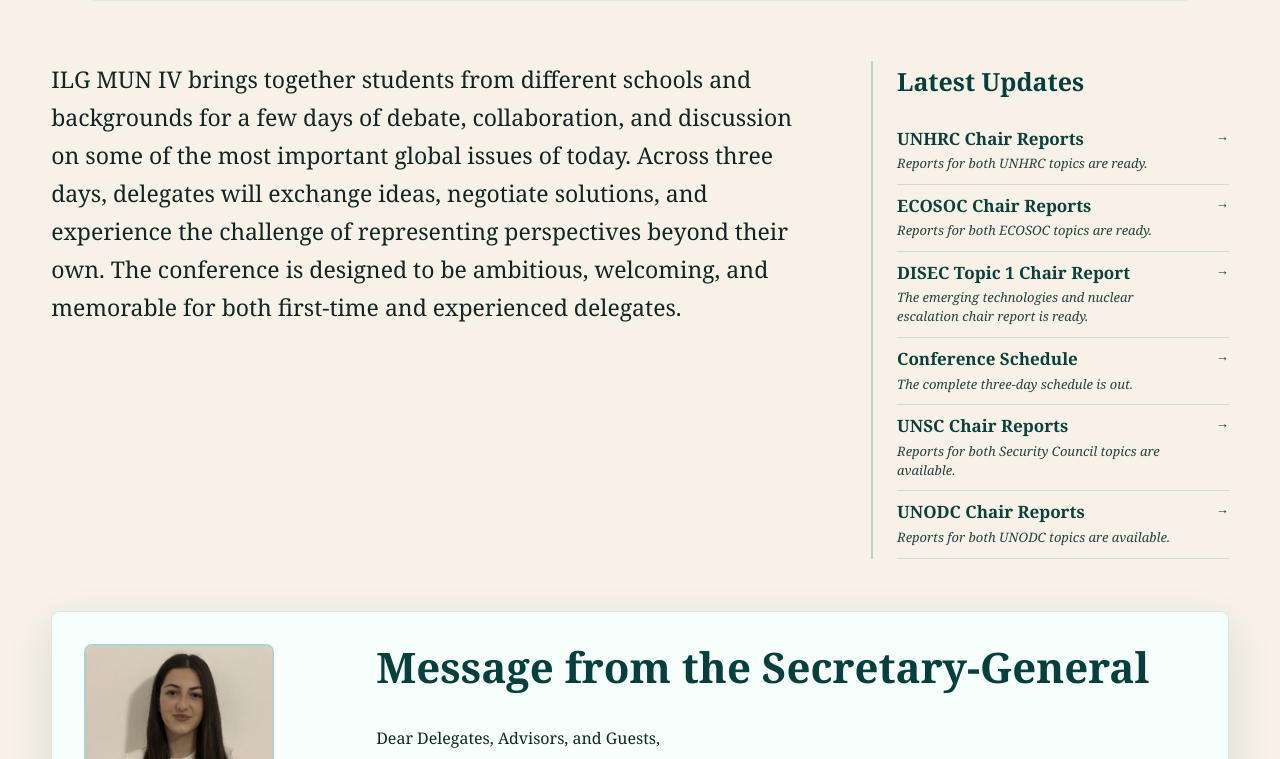
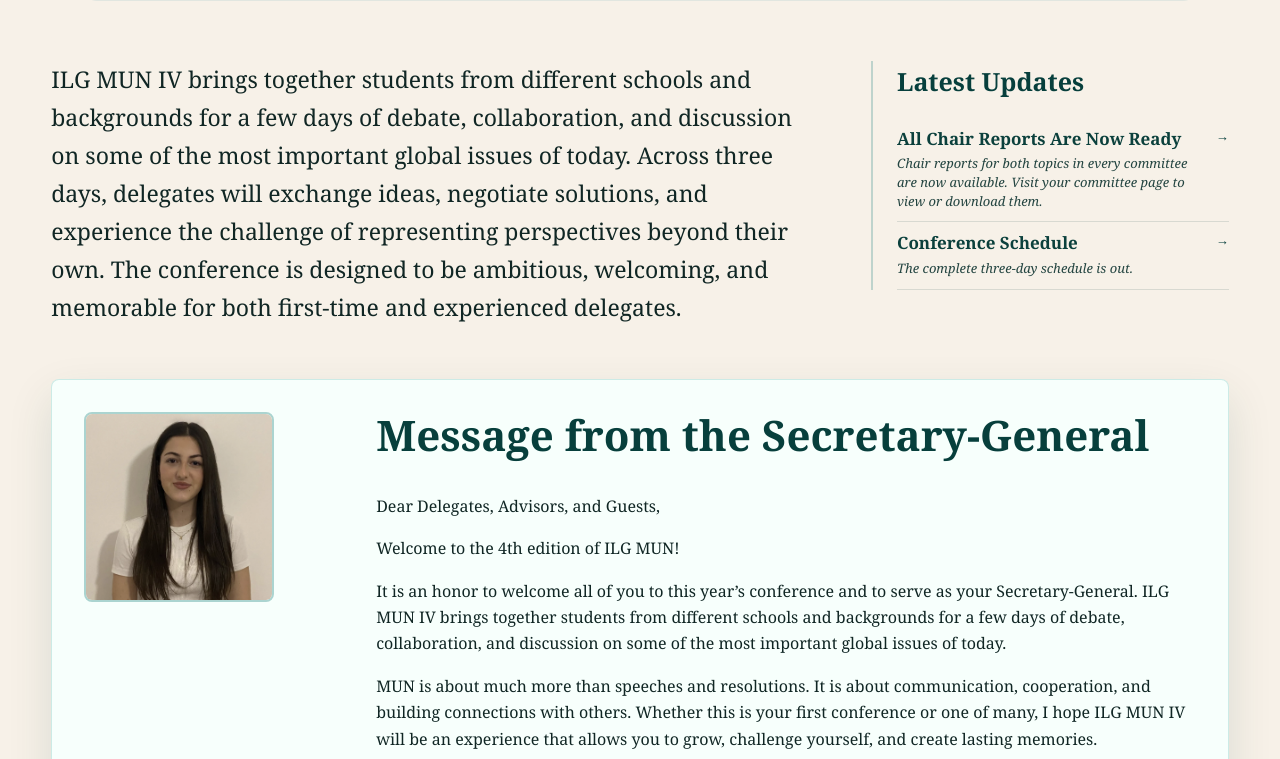
Before and after one commit to erikaduraku-cmd/ilgmuniv, a website built with Vite: page ILGMUN/index.html in a window 1280 px wide. Shown: the part 1531-2290 px from the top of the page. Built offline with nearby package versions, Linux system fonts and the light colour scheme.

Commit message:
Update index.html

```diff
--- a/ILGMUN/index.html
+++ b/ILGMUN/index.html
@@ -83,12 +83,8 @@
 <div class="home-intro-copy"><p>ILG MUN IV brings together students from different schools and backgrounds for a few days of debate, collaboration, and discussion on some of the most important global issues of today. Across three days, delegates will exchange ideas, negotiate solutions, and experience the challenge of representing perspectives beyond their own. The conference is designed to be ambitious, welcoming, and memorable for both first-time and experienced delegates.</p></div>
 <aside class="latest-updates" aria-labelledby="latest-updates-title">
 <h2 id="latest-updates-title">Latest Updates</h2>
-<a href="#unhrc"><span><strong>UNHRC Chair Reports</strong><small>Reports for both UNHRC topics are ready.</small></span><span aria-hidden="true">→</span></a>
-<a href="#ecosoc"><span><strong>ECOSOC Chair Reports</strong><small>Reports for both ECOSOC topics are ready.</small></span><span aria-hidden="true">→</span></a>
-<a href="#disec"><span><strong>DISEC Topic 1 Chair Report</strong><small>The emerging technologies and nuclear escalation chair report is ready.</small></span><span aria-hidden="true">→</span></a>
+<a href="#committees"><span><strong>All Chair Reports Are Now Ready</strong><small>Chair reports for both topics in every committee are now available. Visit your committee page to view or download them.</small></span><span aria-hidden="true">→</span></a>
 <a href="#resources"><span><strong>Conference Schedule</strong><small>The complete three-day schedule is out.</small></span><span aria-hidden="true">→</span></a>
-<a href="#security-council"><span><strong>UNSC Chair Reports</strong><small>Reports for both Security Council topics are available.</small></span><span aria-hidden="true">→</span></a>
-<a href="#unodc"><span><strong>UNODC Chair Reports</strong><small>Reports for both UNODC topics are available.</small></span><span aria-hidden="true">→</span></a>
 </aside>
 </section>
 <section class="message card">
```
